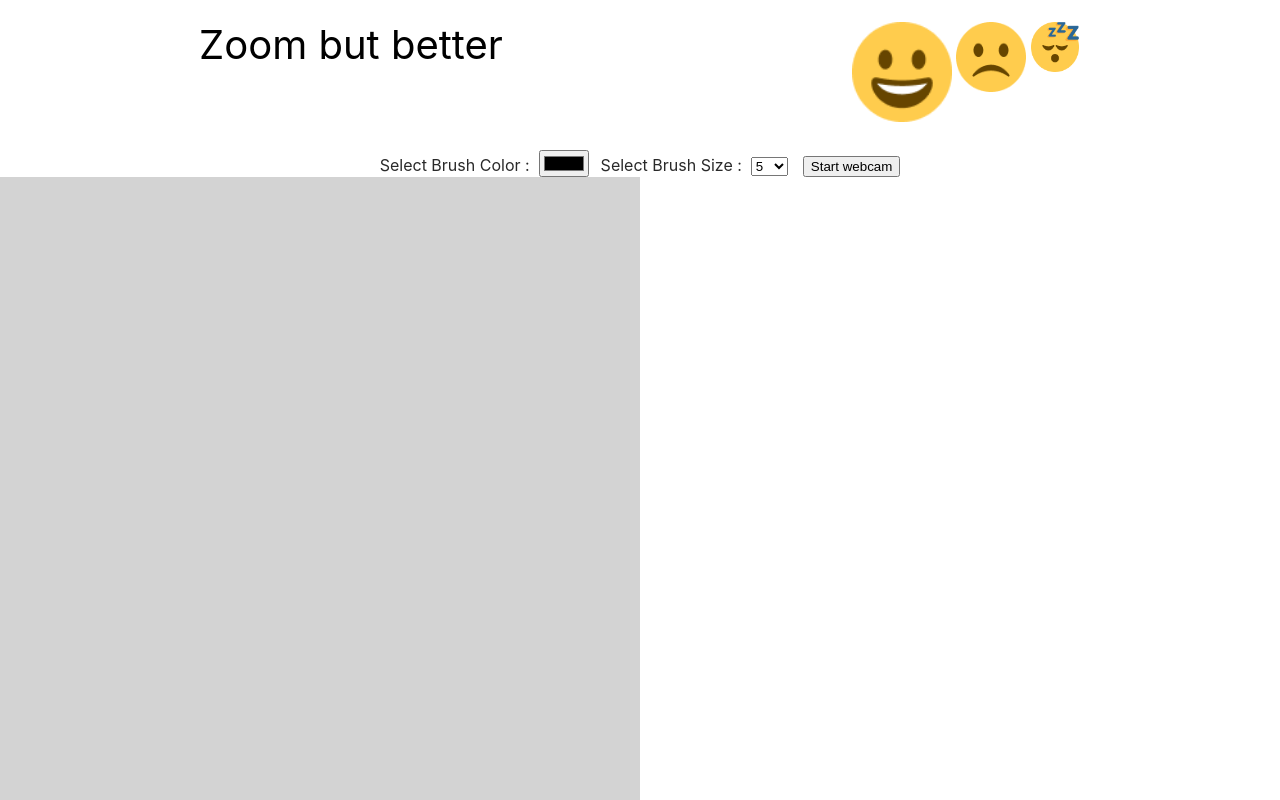
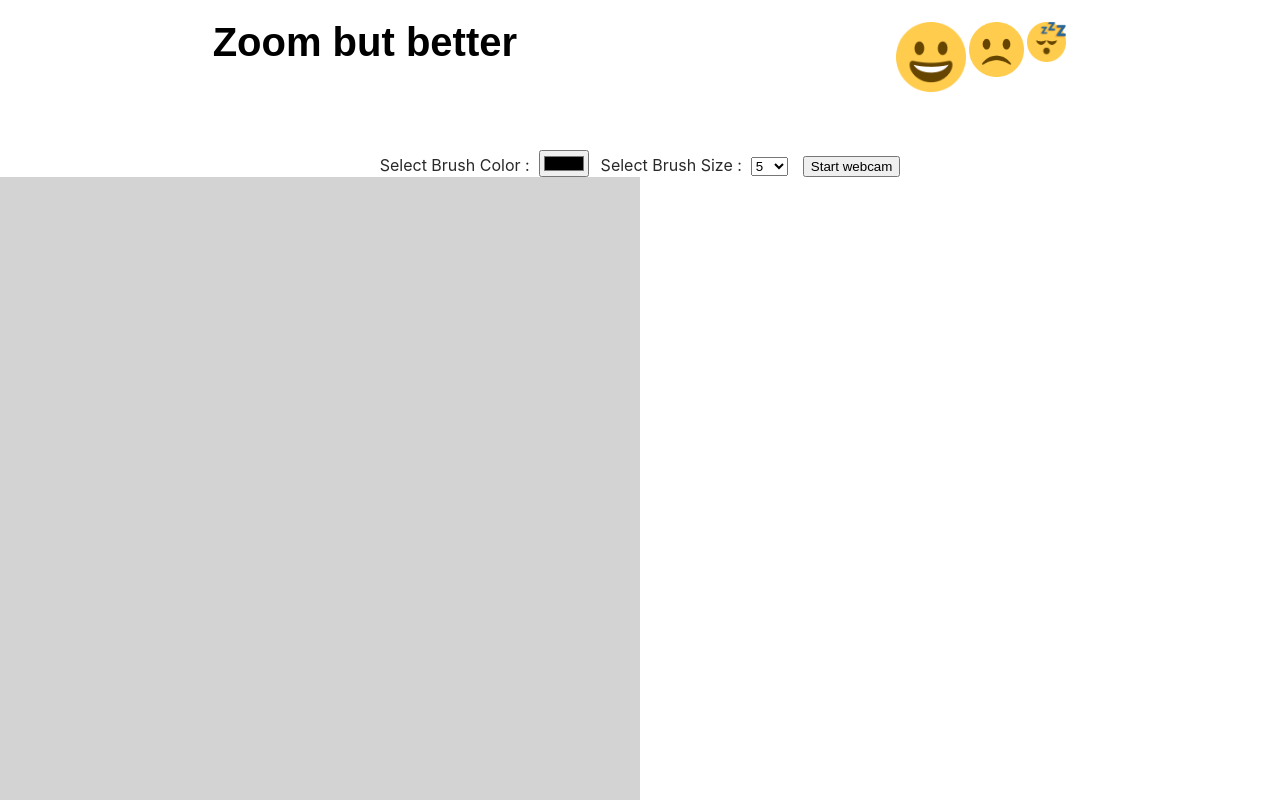
Before and after one commit to A-Telfer/CalgaryHacks2021, a React (Create React App) app in the folder frontend/: page / in a window 1280 px wide. Both pictures are taken after a click on the button "🧑‍🏫 Professor". Built offline with nearby package versions, Linux system fonts and the light colour scheme.

Commit message:
working header

```diff
--- a/frontend/src/App.js
+++ b/frontend/src/App.js
@@ -19,8 +19,10 @@
   return profOrStudentSelected ? (
     <div>
       <div style={{ display: 'flex', justifyContent: 'space-around', padding: '20px' }}>
-        <span style={{ fontSize: '40px' }}>Zoom but better</span>
-        { selectedRole == ROLES[0] ? <Emojis/> : '' }
+        <span style={{ fontSize: '40px', fontFamily: 'sans-serif', fontWeight: 'bold'}}>Zoom but better</span>
+        <div style={{visibility: selectedRole == ROLES[0] ? 'visible' : 'hidden'}}>
+          <Emojis />
+      </div>
       </div>
       <Container/>
     </div>
--- a/frontend/src/components/board/Board.jsx
+++ b/frontend/src/components/board/Board.jsx
@@ -62,7 +62,7 @@
             last_mouse.y = mouse.y;
 
             mouse.x = e.pageX - this.offsetLeft;
-            mouse.y = e.pageY - this.offsetTop;
+            mouse.y = e.pageY - 180;
         }, false);
 
 
--- a/frontend/src/components/emojis/Emojis.jsx
+++ b/frontend/src/components/emojis/Emojis.jsx
@@ -42,18 +42,18 @@
                 <div className="emojis">
                     <div className="align-right">
                     <img className="image"
-                        width="100"
-                        height="100"
-                        src={happy}
-                        alt={sad}/>
-                    <img className="image"
                         width="70"
                         height="70"
+                        src={happy}
+                        alt={happy}/>
+                    <img className="image"
+                        width="55"
+                        height="55"
                         src={sad}
                         alt={happy}/>
                     <img className="image"
-                        width="50"
-                        height="50"
+                        width="40"
+                        height="40"
                         src={sleepy}
                         alt={happy}/>
                     </div>
```
